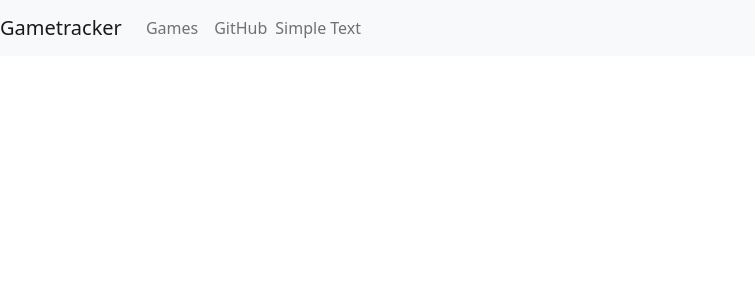
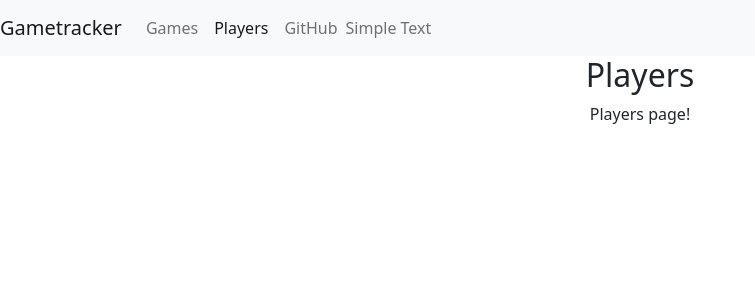
Before and after one commit to bpruitt-goddard/gametrackerv2, a React (Create React App) app in the folder frontend/: page /players in a window 1280 px wide. Shown: the top 300 px of the page, without its empty margins (0-755 px from the left). Built offline with nearby package versions, Linux system fonts and the light colour scheme.

Commit message:
feat: Add players page boilerplate

```diff
--- a/frontend/src/App.tsx
+++ b/frontend/src/App.tsx
@@ -5,6 +5,7 @@ import Header from './Header';
 import { Route, Switch } from 'react-router';
 import Home from './components/Home';
 import Games from './components/Games';
+import Players from './components/Players';
 
 function App() {
   return (
@@ -14,6 +15,7 @@ function App() {
         <Switch>
           <Route exact path="/" component={Home} />
           <Route path="/games" component={Games} />
+          <Route path="/players" component={Players} />
         </Switch>
       </div>
     </div>
--- a/frontend/src/Header.tsx
+++ b/frontend/src/Header.tsx
@@ -27,6 +27,9 @@ function Header() {
                     <Nav className="mr-auto" navbar>
                         <NavItem>
                             <NavLink tag={RRNavLink} exact to="/games">Games</NavLink>
+                      </NavItem>
+                      <NavItem>
+                            <NavLink tag={RRNavLink} exact to="/players">Players</NavLink>
                         </NavItem>
                         <NavItem>
                             <NavLink href="https://github.com/reactstrap/reactstrap">GitHub</NavLink>
--- /dev/null
+++ b/frontend/src/components/Players.tsx
@@ -0,0 +1,12 @@
+import React from 'react';
+
+function Players() {
+    return (
+        <div>
+            <h2>Players</h2>
+            Players page!
+        </div>
+    );
+}
+
+export default Players;
```
